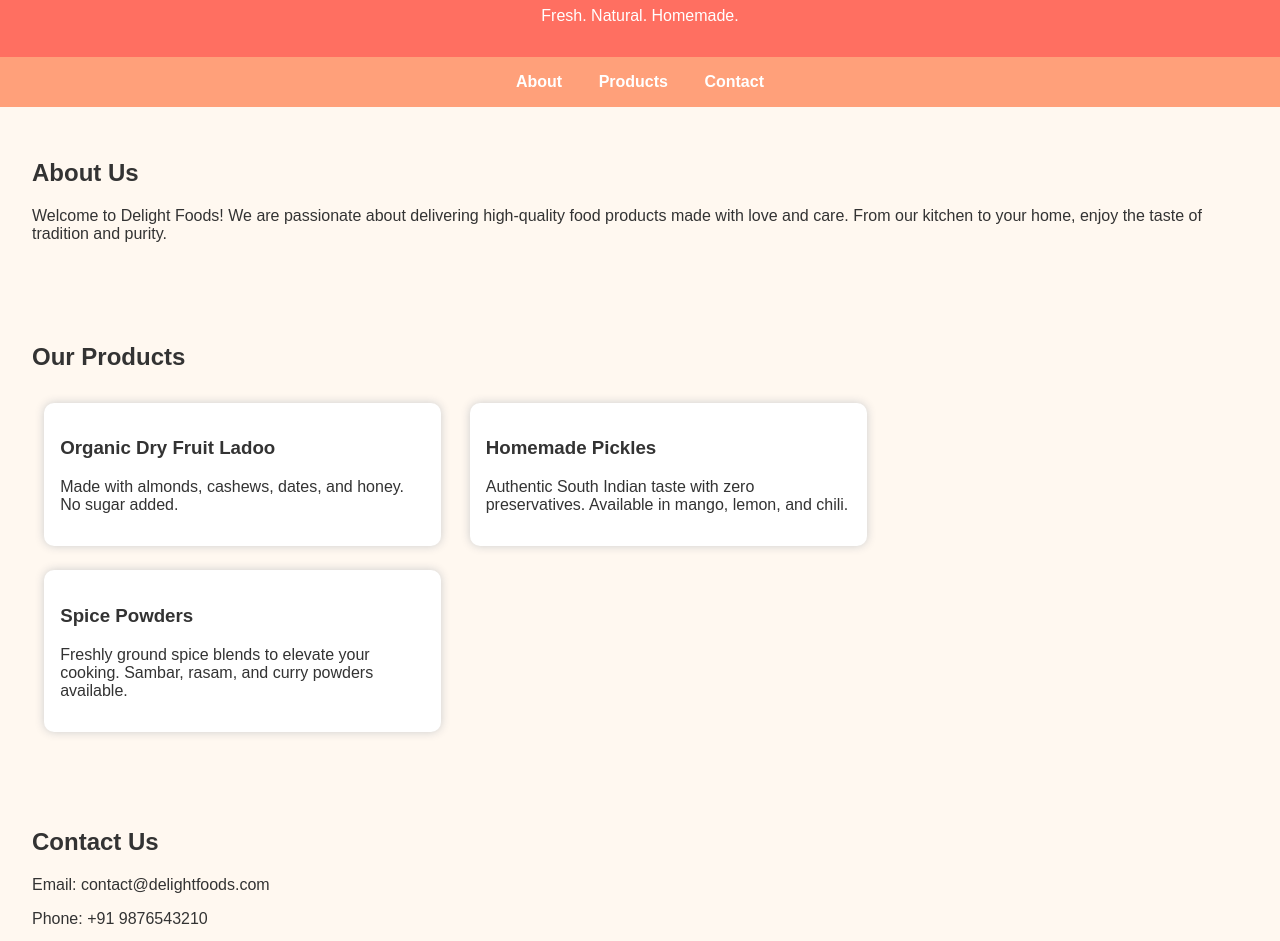
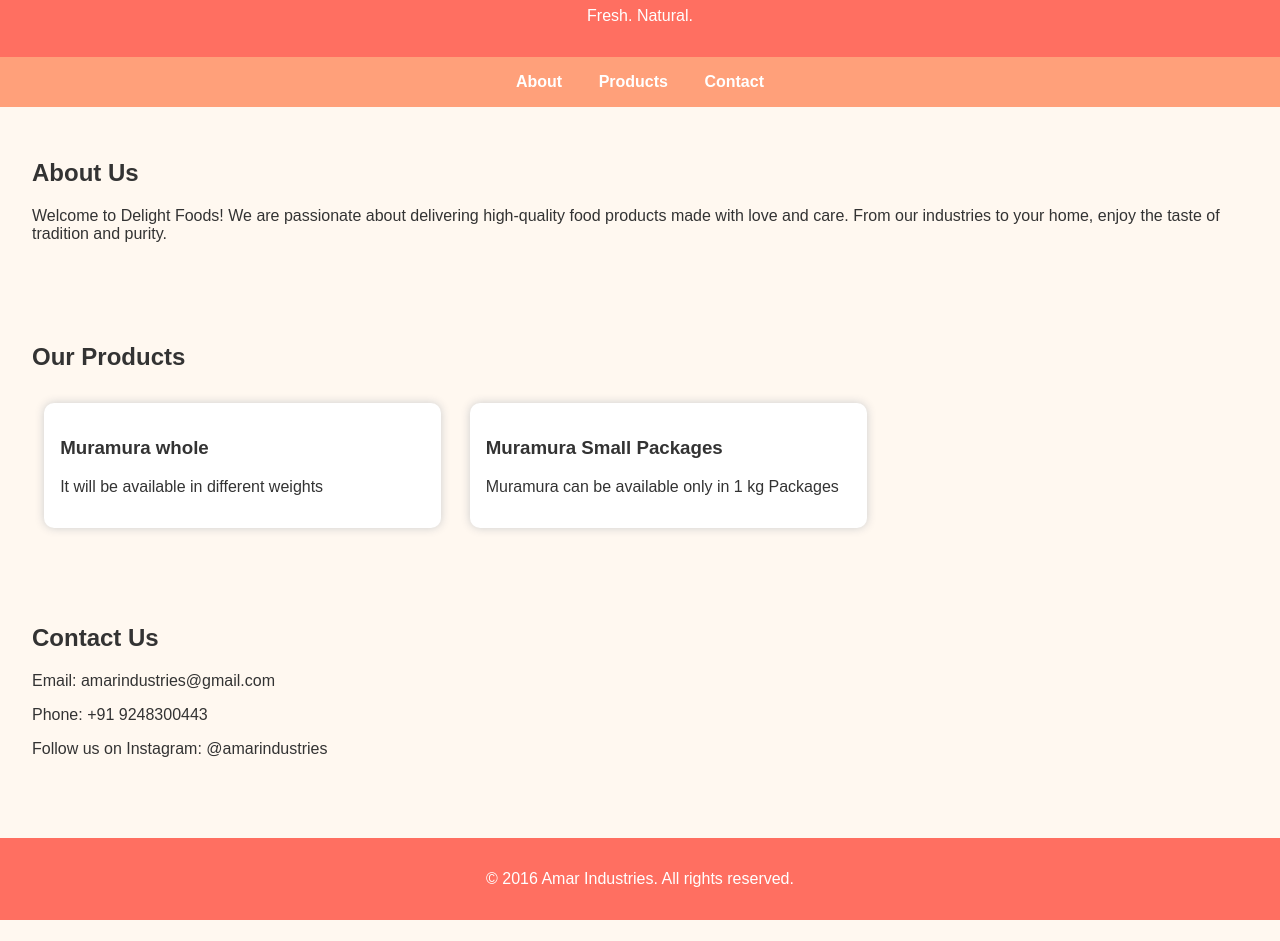
Before and after one commit to Mrprofess0r/Amarindustries, a plain HTML site: page index.html in a window 1280 px wide. Shown: the part 89-1030 px from the top of the page. After the commit the page ends 1009 px from the top, so only its background shows below. Drawn offline with Linux system fonts and the light colour scheme.

Commit message:
i am just commiting

```diff
--- a/index.html
+++ b/index.html
@@ -17,8 +17,8 @@
 </head>
 <body>
     <header>
-        <h1>Delight Foods</h1>
-        <p>Fresh. Natural. Homemade.</p>
+        <h1>Amar Industries</h1>
+        <p>Fresh. Natural.</p>
     </header>
     <nav>
         <a href="#about">About</a>
@@ -27,31 +27,27 @@
     </nav>
     <section id="about">
         <h2>About Us</h2>
-        <p>Welcome to Delight Foods! We are passionate about delivering high-quality food products made with love and care. From our kitchen to your home, enjoy the taste of tradition and purity.</p>
+        <p>Welcome to Delight Foods! We are passionate about delivering high-quality food products made with love and care. From our industries to your home, enjoy the taste of tradition and purity.</p>
     </section>
     <section id="products">
         <h2>Our Products</h2>
         <div class="product">
-            <h3>Organic Dry Fruit Ladoo</h3>
-            <p>Made with almonds, cashews, dates, and honey. No sugar added.</p>
+            <h3>Muramura whole</h3>
+            <p>It will be available in different weights</p>
         </div>
         <div class="product">
-            <h3>Homemade Pickles</h3>
-            <p>Authentic South Indian taste with zero preservatives. Available in mango, lemon, and chili.</p>
-        </div>
-        <div class="product">
-            <h3>Spice Powders</h3>
-            <p>Freshly ground spice blends to elevate your cooking. Sambar, rasam, and curry powders available.</p>
+            <h3>Muramura Small Packages</h3>
+            <p>Muramura can be available only in 1 kg Packages</p>
         </div>
     </section>
     <section id="contact">
         <h2>Contact Us</h2>
-        <p>Email: contact@delightfoods.com</p>
-        <p>Phone: +91 9876543210</p>
-        <p>Follow us on Instagram: @delightfoods</p>
+        <p>Email: amarindustries@gmail.com</p>
+        <p>Phone: +91 9248300443</p>
+        <p>Follow us on Instagram: @amarindustries</p>
     </section>
     <footer>
-        <p>&copy; 2025 Delight Foods. All rights reserved.</p>
+        <p>&copy; 2016 Amar Industries. All rights reserved.</p>
     </footer>
 </body>
 </html>
```
